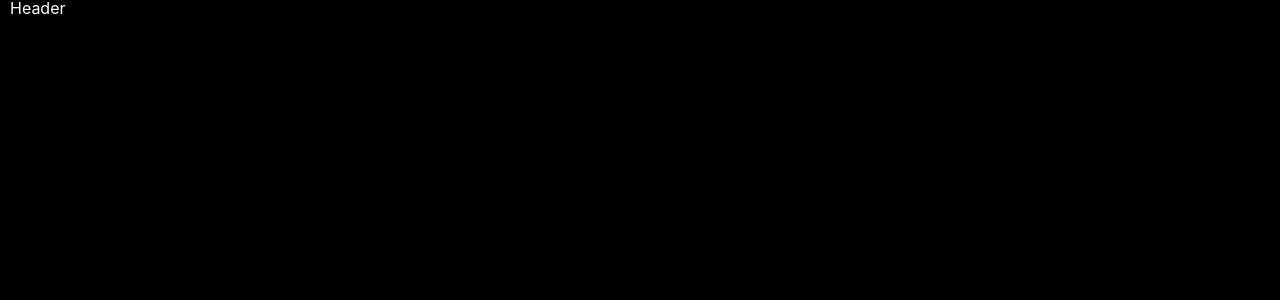
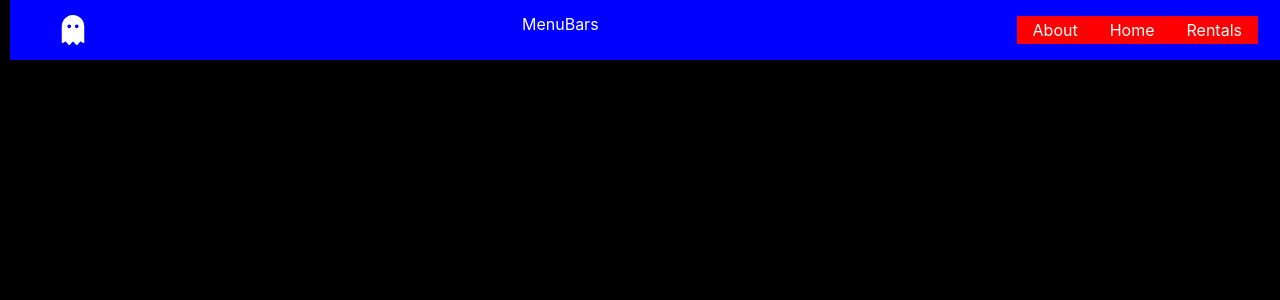
Before and after one commit to kimyoungjin-dev/react-horror-website, a React (Create React App) app: page / in a window 1280 px wide. Shown: the top 300 px of the page. Built offline with nearby package versions, Linux system fonts and the light colour scheme.

Commit message:
The basic framework of the nav. (Insert logo icon)

```diff
--- a/src/Components/Header.js
+++ b/src/Components/Header.js
@@ -1,7 +1,65 @@
 import React from "react";
+import styled, { css } from "styled-components/macro";
+import { Link } from "react-router-dom";
+import { FaGhost } from "react-icons/fa";
+import { menuData } from "data/MenuData";
+
+const Nav = styled.nav`
+  height: 60px;
+  display: flex;
+  background-color: blue;
+  justify-content: space-between;
+  padding: 1rem 2rem;
+  z-index: 100;
+  position: fixed;
+  width: 100%;
+`;
+
+const NavLink = css`
+  color: #fff;
+  display: flex;
+  align-items: center;
+  padding: 0px 1rem;
+  height: 100%;
+  cursor: pointer;
+`;
+
+const Logo = styled(Link)`
+  ${NavLink}
+  color: white;
+  font-size: 30px;
+`;
+
+const NavMenu = styled.div`
+  background-color: red;
+  display: flex;
+  align-items: center;
+`;
+
+const MenuBars = styled.i``;
+
+const NavMenuLinks = styled(Link)`
+  ${NavLink}
+`;
 
 const Header = () => {
-  return <div>Header</div>;
+  return (
+    <Nav>
+      <Logo to="/">
+        <FaGhost />
+      </Logo>
+      <MenuBars>MenuBars</MenuBars>
+      <NavMenu>
+        {menuData.map((item, index) => {
+          return (
+            <NavMenuLinks to={item.link} key={index}>
+              {item.title}
+            </NavMenuLinks>
+          );
+        })}
+      </NavMenu>
+    </Nav>
+  );
 };
 
 export default Header;
```
